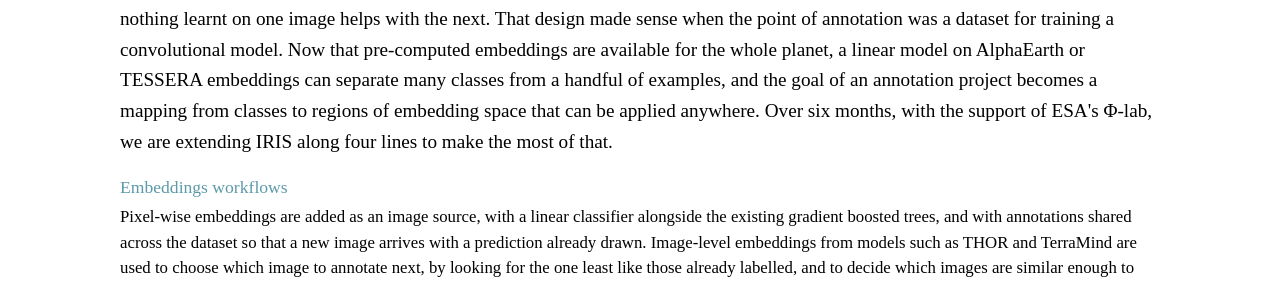
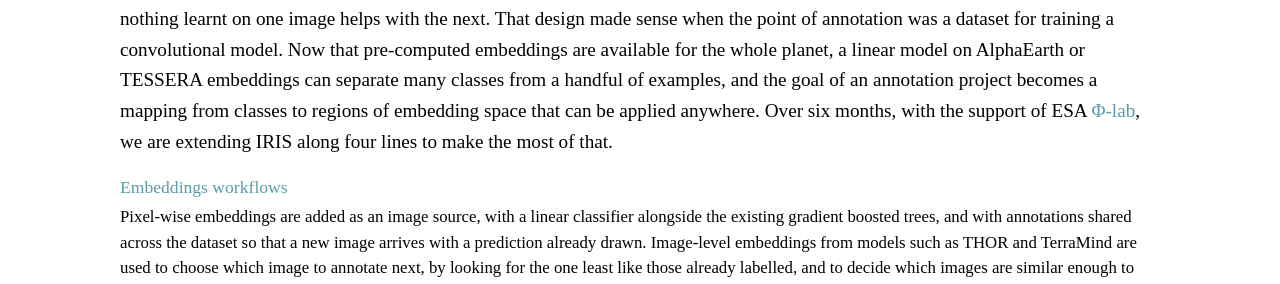
Before and after one commit to asterisk-labs/asterisk-labs.github.io, a Jekyll site: the page built from project-pages/project-iris.html, in a window 1280 px wide and 900 px high, scrolled down 1695 px. Shown: the part 283-567 px from the top of the window. Built offline with Jekyll 4.4.1, drawn with Linux system fonts in a browser that asks for light colours; some web fonts are replaced; some of the changed text lies outside the part shown.

Commit message:
IRIS page: ESA Φ-lab wording with a link to the lab
Co-Authored-By: Claude Fable 5.1 <noreply@anthropic.com>

```diff
--- a/project-pages/project-iris.html
+++ b/project-pages/project-iris.html
@@ -203,7 +203,7 @@ thumbnail: /assets/imgs/iris-segmentation.png
         <p class="iris-caption gradual-reveal">The IRIS annotation view: paint a few pixels, let the model fill in the rest, correct, repeat.</p>
 
         <p class="project-p gradual-reveal">
-            IRIS is a browser-based, collaborative tool for massively accelerating the labelling of satellite imagery with segmentation masks. It was first built at ESA's Φ-lab in 2019 to speed up the annotation of cloudy Sentinel-2 scenes, and it has since become a popular tool that has been used for a range of other tasks. The user paints a few pixels of each class, an ML model is trained on those pixels and predicts the rest of the image, and the user corrects the prediction and trains again. This iterative loop helps a user annotate a whole image accurately in a much shorter time than manually painting it.
+            IRIS is a browser-based, collaborative tool for massively accelerating the labelling of satellite imagery with segmentation masks. It was first built at ESA <a href="https://philab.esa.int/" style="color: var(--theme);">Φ-lab</a> in 2019 to speed up the annotation of cloudy Sentinel-2 scenes, and it has since become a popular tool that has been used for a range of other tasks. The user paints a few pixels of each class, an ML model is trained on those pixels and predicts the rest of the image, and the user corrects the prediction and trains again. This iterative loop helps a user annotate a whole image accurately in a much shorter time than manually painting it.
         </p>
 
         <h2 class='gradual-reveal'>Previous versions</h2>
@@ -219,7 +219,7 @@ thumbnail: /assets/imgs/iris-segmentation.png
 
         <h2 class='gradual-reveal'>New developments</h2>
         <p class="project-p gradual-reveal">
-            IRIS retrains its model from scratch for every image, which keeps labelling errors from spreading between images but also means that nothing learnt on one image helps with the next. That design made sense when the point of annotation was a dataset for training a convolutional model. Now that pre-computed embeddings are available for the whole planet, a linear model on AlphaEarth or TESSERA embeddings can separate many classes from a handful of examples, and the goal of an annotation project becomes a mapping from classes to regions of embedding space that can be applied anywhere. Over six months, with the support of ESA's Φ-lab, we are extending IRIS along four lines to make the most of that.
+            IRIS retrains its model from scratch for every image, which keeps labelling errors from spreading between images but also means that nothing learnt on one image helps with the next. That design made sense when the point of annotation was a dataset for training a convolutional model. Now that pre-computed embeddings are available for the whole planet, a linear model on AlphaEarth or TESSERA embeddings can separate many classes from a handful of examples, and the goal of an annotation project becomes a mapping from classes to regions of embedding space that can be applied anywhere. Over six months, with the support of ESA <a href="https://philab.esa.int/" style="color: var(--theme);">Φ-lab</a>, we are extending IRIS along four lines to make the most of that.
         </p>
 
         <div class="iris-orbit gradual-reveal" id="iris-orbit" aria-label="The four themes of the project, circling the tool">
```
